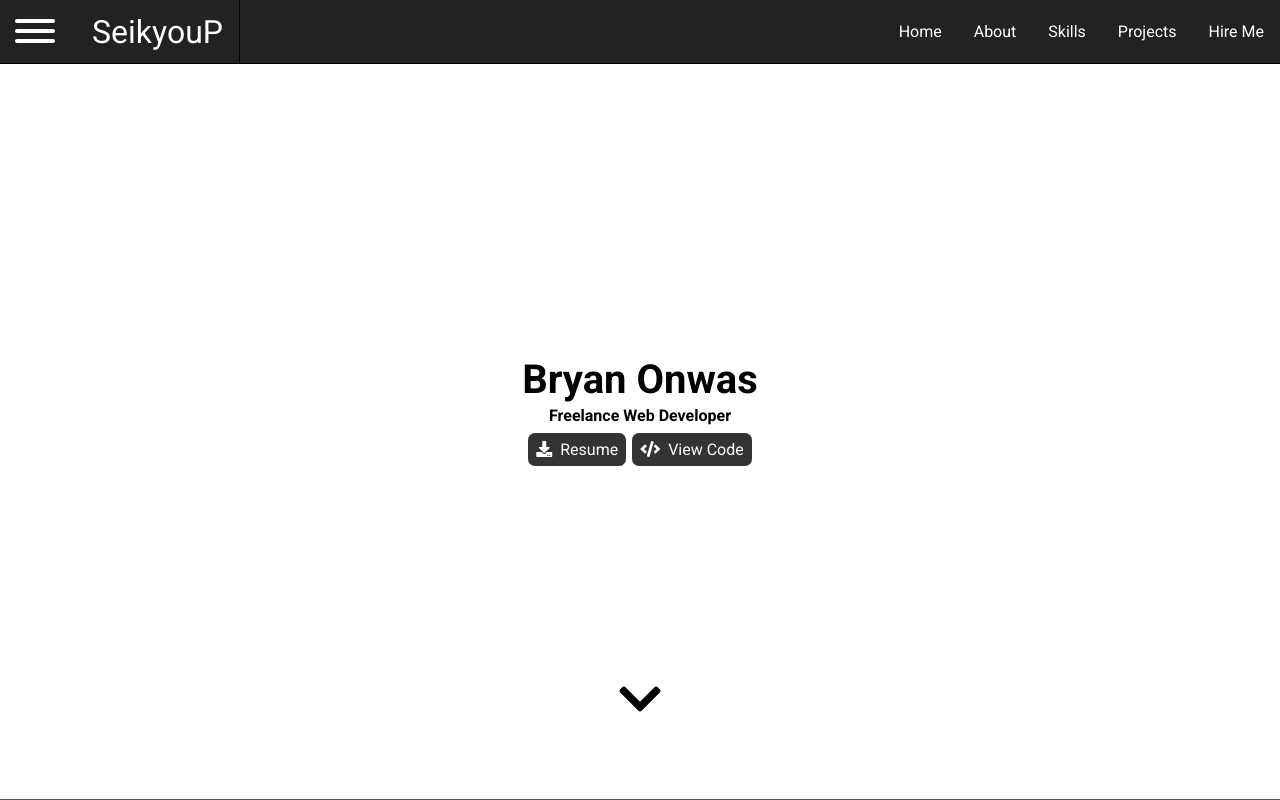
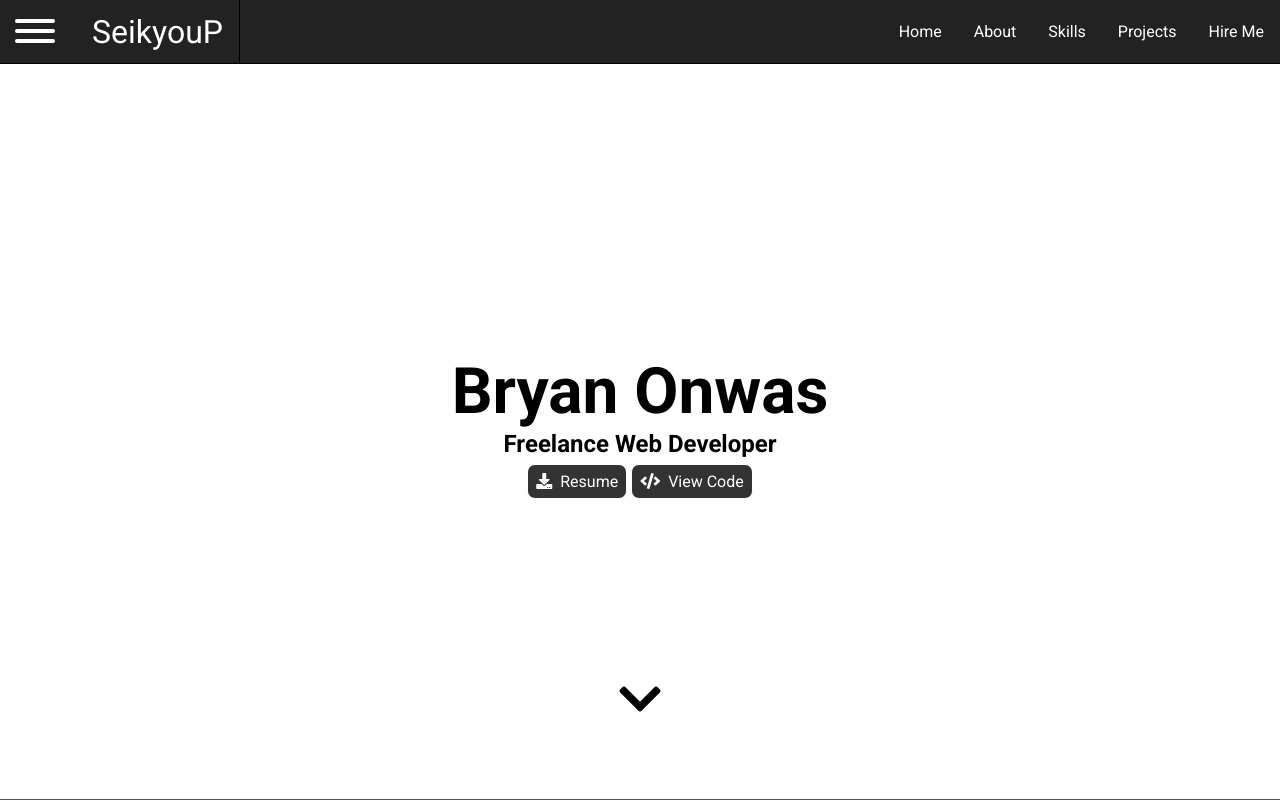
Before and after one commit to BryanOnwas/portfolio-site, a plain HTML site: page index.html in a window 1280 px wide. Shown: the top 800 px of the page. Drawn offline with nearby package versions, Linux system fonts and the light colour scheme.

Commit message:
Increased font-size for content name/role

```diff
--- a/css/style.css
+++ b/css/style.css
@@ -242,6 +242,13 @@ header.active {
   background-position-x: center;
   position: relative;
   padding: 0;
+}
+.content--top p.content--name {
+  font-size: 4rem;
+}
+
+.content--top p.content--role {
+  font-size: 1.5rem;
 }
 
 .content--top p,
```
